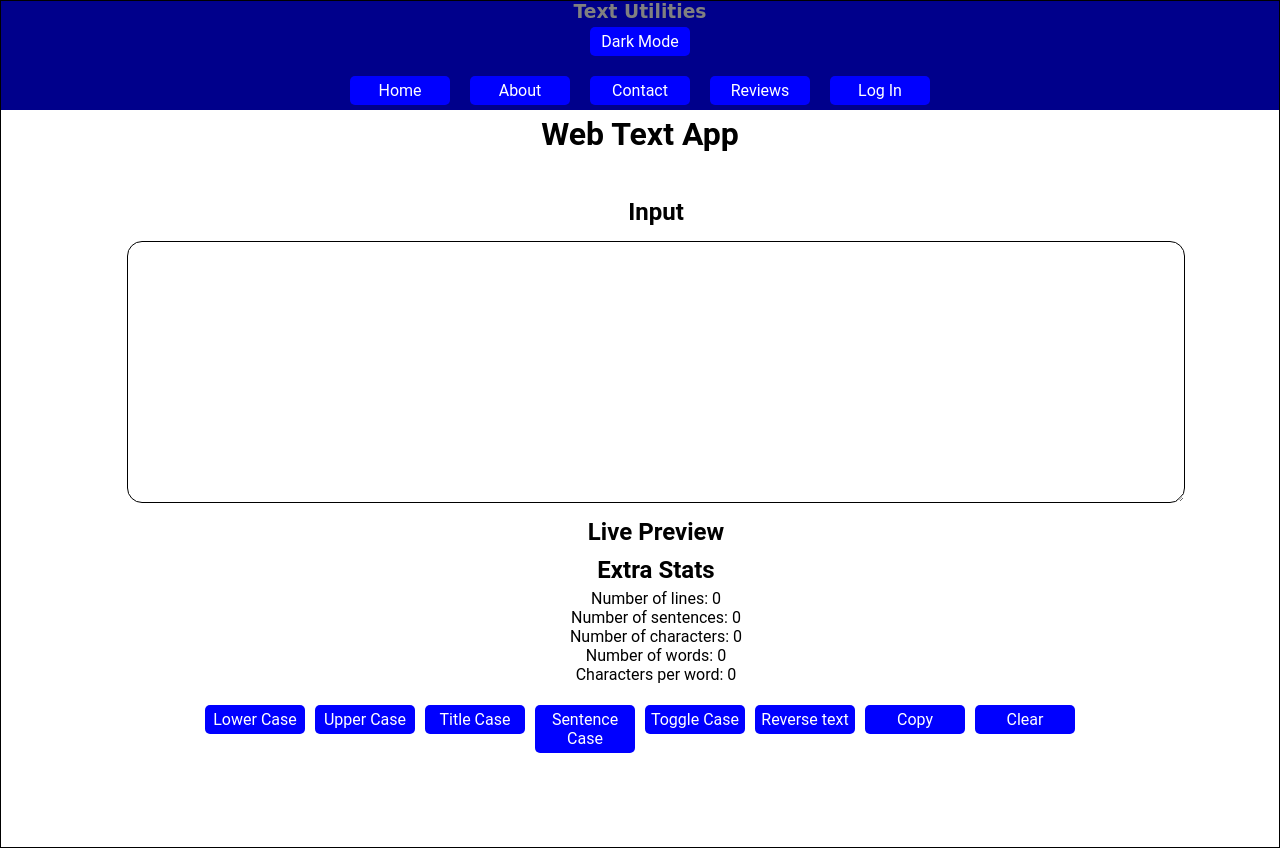
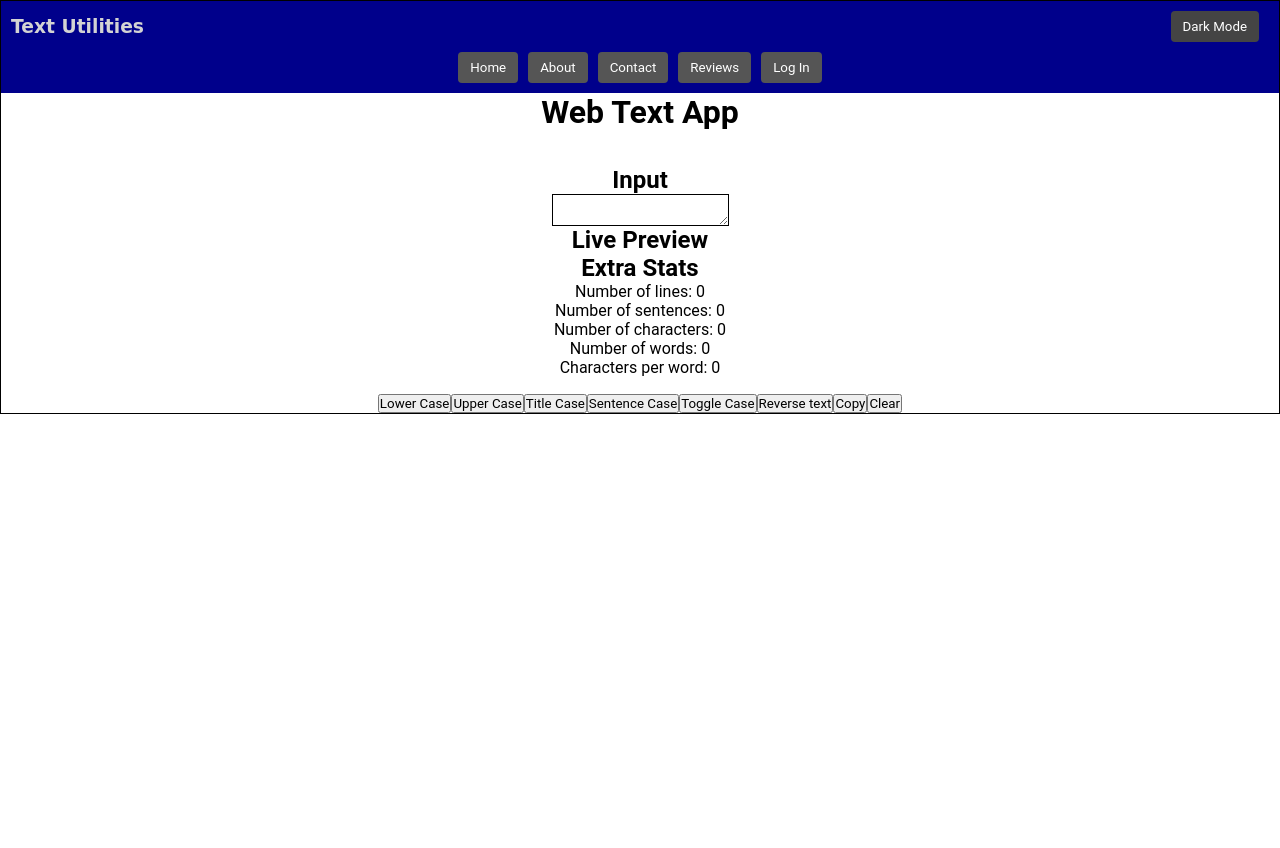
Before and after one commit to hrutavmodha/text-utility, a React (Create React App) app in the folder frontend/: page /#/ in a window 1280 px wide. After the commit the page ends 800 px from the top, so only its background shows below. Built offline with nearby package versions, Linux system fonts and the light colour scheme.

Commit message:
FIxed layout issue on small screen sizes

```diff
--- a/frontend/src/App.js
+++ b/frontend/src/App.js
@@ -9,65 +9,43 @@ function App() {
     const [menuOpen, setMenuOpen] = useState(false);
     const toggleMenu = () => setMenuOpen(!menuOpen);
 
-    const navbarStyles = {
-        container: {
-            display: "flex",
-            flexDirection: "column",
-            padding: "5px",
-            backgroundColor: "darkBlue",
-            zIndex: 100,
-            position: "sticky",
-            top: 0
-        },
-        topRow: {
-            display: "flex",
-            justifyContent: "space-between",
-            alignItems: "center",
-        },
-        title: {
-            fontFamily: "Comic Sans MS",
-            color: "grey",
-            margin: 0,
-        },
-        navBtn: {
-            padding: "5px",
-            backgroundColor: "none",
-            color: "#fff",
-            border: "none",
-            cursor: "pointer",
-        },
-        hamburger: {
-            position: "absolute",
-            right: "10px",
-            top: "10px",
-            background: "none",
-            border: "none",
-            fontSize: "24px",
-            color: mode ? "#fff" : "#000",
-            cursor: "pointer",
-            zIndex: 110,
-            transition: "all 0.75s"
-        }
-    }
     return (
+        <>
             <div style={mode ? dark : light}>
                 <div className="navbar">
-                <div className="top-row">
-                    <h3 style={navbarStyles.title}>Text Utilities</h3>
-                    <div className="right-controls">
-                        <button onClick={toggler} style={navbarStyles.darkBtn}>{btn} Mode</button>
-                        <button onClick={toggleMenu} className="hamburger">&#9776;</button>
+                    <div className="navbar-top">
+                        <h3 style={{ color: "lightgrey", fontFamily: "Comic Sans MS" }}>
+                            Text Utilities
+                        </h3>
+                        <div>
+                            <button onClick={toggler} className="mode-toggle">
+                                {btn} Mode
+                            </button>
+                            <button onClick={toggleMenu} className="hamburger">
+                                &#9776;
+                            </button>
                         </div>
                     </div>
 
                     <div className={`nav-links ${menuOpen ? "show" : ""}`}>
-                <Link to="/"><button style={navbarStyles.navBtn}>Home</button></Link>
-                <Link to="/about"><button style={navbarStyles.navBtn}>About</button></Link>
-                <Link to="/contact"><button style={navbarStyles.navBtn}>Contact</button></Link>
-                <Link to="/reviews"><button style={navbarStyles.navBtn}>Reviews</button></Link>
-                <Link to="/auth"><button style={navbarStyles.navBtn}>Log In</button></Link>
+                    <Link to="/">
+                        <button>Home</button>
+                    </Link>
+                    <Link to="/about">
+                        <button>About</button>
+                    </Link>
+                    <Link to="/contact">
+                        <button>Contact</button>
+                    </Link>
+                    <Link to="/reviews">
+                        <button>Reviews</button>
+                    </Link>
+                    <Link to="/auth">
+                        <button>Log In</button>
+                    </Link>
                 </div>
             </div>
+
             <Routes>
                 <Route path="/" element={<Home />} />
                 <Route path="/about" element={<About />} />
@@ -75,7 +53,8 @@ function App() {
                 <Route path="/auth" element={<Auth />} />
                 <Route path="/reviews" element={<Comments />} />
             </Routes>
-		</div >
+        </div>
+    </>
   );
 }
 
--- a/frontend/src/index.css
+++ b/frontend/src/index.css
@@ -1,18 +1,12 @@
 * {
 	margin: 0;
 	padding: 0;
-	font-family: "Roboto";
+	box-sizing: border-box;
+	font-family: "Roboto", sans-serif;
   }
 
   body {
 	overflow-x: hidden;
-}
-
-.body {
-	height: fit-content;
-	width: fit-content;
-	min-height: 91.5vh;
-	min-width: 90vw;
   }
 
   #main {
@@ -24,100 +18,16 @@ body {
 	padding: 1rem;
   }
 
-.review-card {
-	background: #555;
-	margin: 10px;
-	padding: 10px;
-	width: 90%;
-	max-width: 500px;
-	border-radius: 12px;
-	box-shadow: 0 4px 12px rgba(0, 0, 0, 0.1);
-	transition: all 0.3s ease;
-}
-
-.review-card:hover {
-	transform: scale(1.02);
-}
-
-.review-header {
-	border-bottom: 1px solid #ddd;
-}
-
-.review-email {
-	color: #fff;
-	transform: translateX(-50px);
-	font-weight: 600;
-	font-size: 1rem;
-}
-
-.review-body {
-	color: #fff;
-	font-size: 1.1rem;
-}
-
-.review-text {
-	margin: 0;
-}
-
-textarea {
-	border: 1px solid;
-	width: 90%;
-	height: 30vh;
-	padding: 10px;
-	margin: 10px 0;
-	font-size: 1rem;
-	resize: vertical;
-	overflow-y: auto;
-	border-radius: 15px;
-}
-
-button {
-	background: blue;
-	color: #fff;
-	margin: 5px;
-	border: none;
-	cursor: pointer;
-	border-radius: 5px;
-	transition: all 1s ease;
-	font-size: 1rem;
-	width: 100px;
-	height: fit-content;
-	padding: 5px;
-}
-
-button:hover {
-	background: darkblue;
-}
-
-p {
-	width: 95%;
-	word-wrap: normal;
-	overflow-y: auto;
-}
-
-b {
-	text-align: left;
-}
-
-h1,
-h2 {
-	margin: 5px;
-}
-
-.main {
-	display: flex;
-	flex-wrap: wrap;
-	justify-content: center;
-}
-
   .navbar {
-	height: fit-content;
 	width: 100%;
 	position: sticky;
 	top: 0;
 	z-index: 100;
-	background: darkblue;
-	animation: slide-in 1.5s ease-in;
+	background-color: darkblue;
+	padding: 10px;
+	display: flex;
+	flex-direction: column;
+	animation: slide-in 1s ease-in-out;
   }
 
   @keyframes slide-in {
@@ -129,82 +39,72 @@ h2 {
 	}
   }
 
-.navbar ul {
-	list-style: none;
+  .navbar-top {
 	display: flex;
-}
-
-.navbar ul .navbtn {
-	color: #fff;
-	text-decoration: none;
-}
-
-.navbtn {
-	background: none;
-}
-
-input {
-	border: 1px solid black;
-	width: 20%;
-	padding: 3px;
-	border-radius: 10px;
+	justify-content: space-between;
+	align-items: center;
+	position: relative;
   }
 
   .nav-links {
 	display: flex;
 	flex-direction: row;
-	gap: 10px;
 	justify-content: center;
 	align-items: center;
-	width: 100%;
+	gap: 10px;
 	margin-top: 10px;
+	flex-wrap: wrap;
+  }
+
+  .nav-links a button {
+	padding: 8px 12px;
+	background-color: #555;
+	color: white;
+	border: none;
+	border-radius: 4px;
+	cursor: pointer;
   }
 
   .hamburger {
 	display: none;
   }
 
-/* Mobile responsive styles */
-@media (max-width: 600px) {
-	.navbar {
-	  position: relative;
-	  padding: 10px;
+  .mode-toggle {
+	padding: 8px 12px;
+	background-color: #444;
+	color: white;
+	border: none;
+	border-radius: 4px;
+	cursor: pointer;
+	margin-right: 10px;
   }
 
-	.top-row {
-	  display: flex;
-	  justify-content: space-between;
-	  align-items: center;
-	}
-
-	.right-controls {
-	  display: flex;
-	  gap: 10px;
-	  align-items: center;
-	}
-
-	.hamburger {
-	  position: relative;
-	  background: none;
-	  border: none;
-	  font-size: 24px;
-	  color: inherit;
-	  cursor: pointer;
-	  z-index: 110;
-	}
-
+  /* Mobile View */
+  @media (max-width: 600px) {
 	.nav-links {
 	  display: none;
 	  flex-direction: column;
-	  position: absolute;
-	  top: 60px;
-	  right: 0;
-	  background-color: darkblue;
 	  width: 100%;
-	  z-index: 1000;
 	}
 
 	.nav-links.show {
 	  display: flex;
 	}
+
+	.hamburger {
+	  display: block;
+	  position: absolute;
+	  top: 10px;
+	  right: 10px;
+	  font-size: 24px;
+	  background: none;
+	  border: none;
+	  color: white;
+	  z-index: 110;
+	  cursor: pointer;
 	}
+
+	.navbar-top {
+	  flex-direction: row;
+	}
+  }
```
Lines whose indentation alone changed are shown as unchanged.
